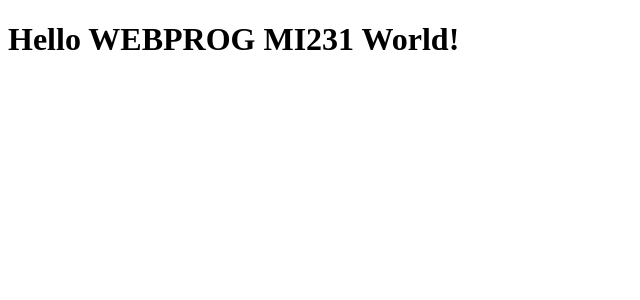
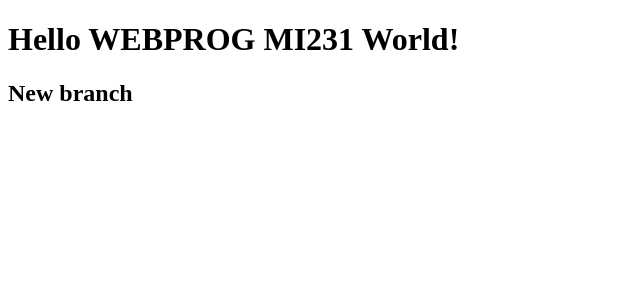
Before and after one commit to apcjlquesada/webprog-mi231-vuejs, a Vue app in the folder vue-project/: page / in a window 1280 px wide. Shown: the top 300 px of the page, without its empty margins (0-640 px from the left). Built offline with nearby package versions, Linux system fonts and the light colour scheme.

Commit message:
Update App.vue

```diff
--- a/vue-project/src/App.vue
+++ b/vue-project/src/App.vue
@@ -2,6 +2,7 @@
 
 <template>
   <h1>Hello WEBPROG MI231 World!</h1>
+    <h2>New branch</h2>
 </template>
 
 <style></style>
```
